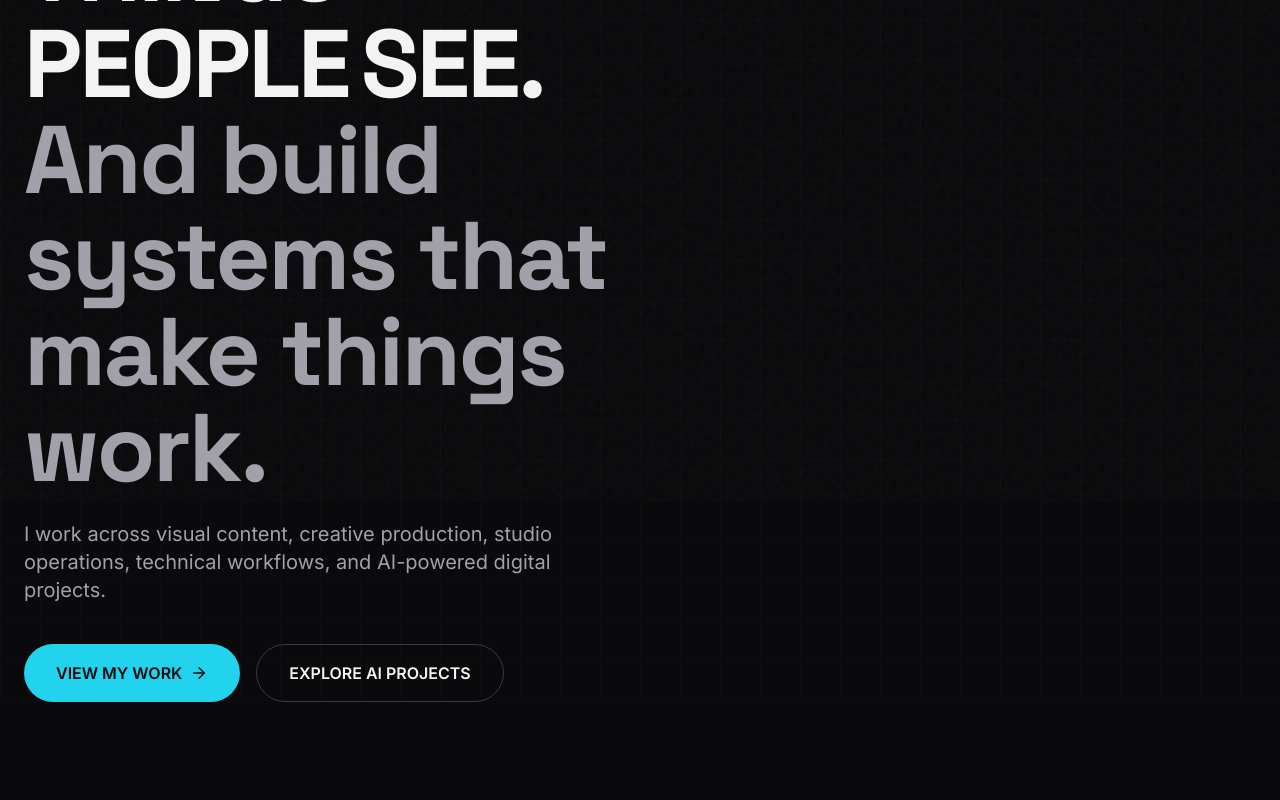
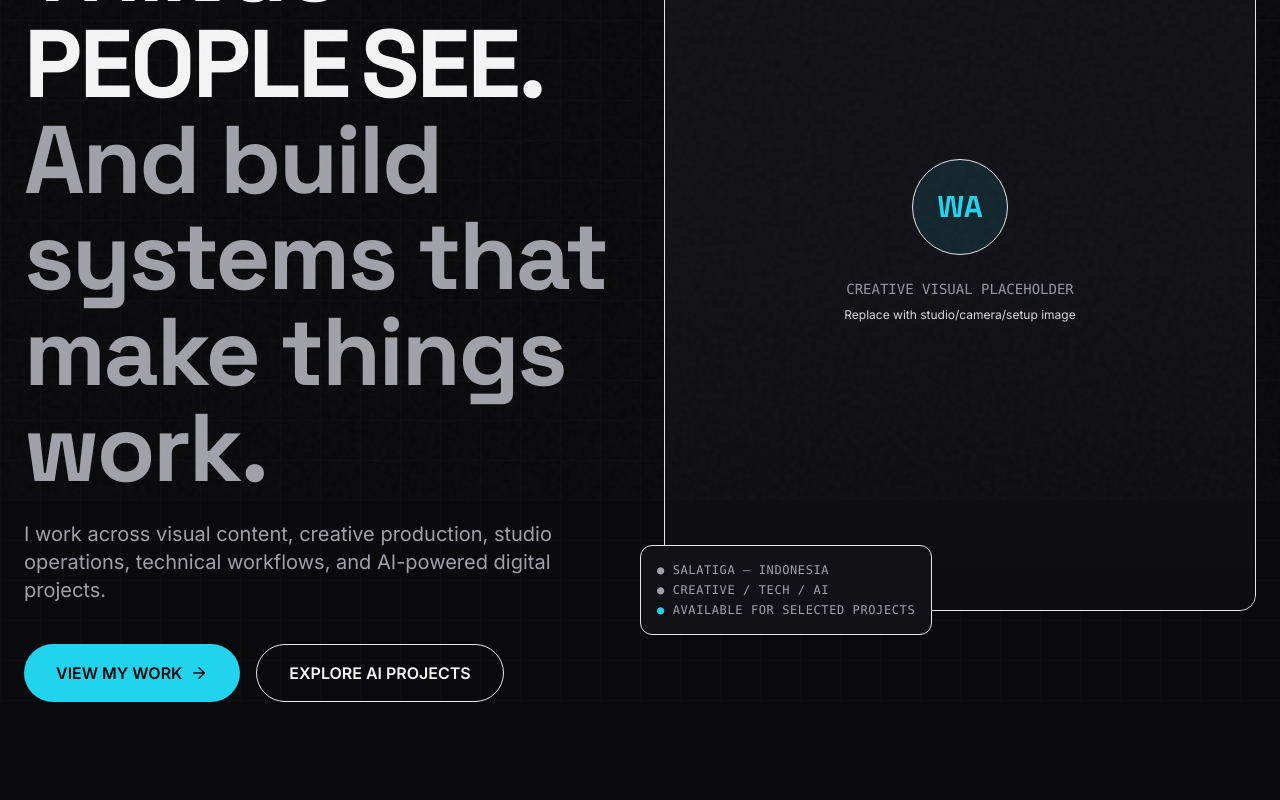
Before and after one commit to afanurkholik/PORTOFOLIOKU, a React (Vite) app: page / in a window 1280 px wide. Shown: the part 300-1100 px from the top of the page. Built offline with nearby package versions, Linux system fonts and the light colour scheme.

Commit message:
Update Hero.jsx

```diff
--- a/src/components/Hero.jsx
+++ b/src/components/Hero.jsx
@@ -1,34 +1,32 @@
 import React from 'react';
 import { motion } from 'framer-motion';
 import { ArrowRight } from 'lucide-react';
-import { useApp } from '../context/AppContext'; // <-- IMPORT CONTEXT
+import { useApp } from '../context/AppContext';
 
 export default function Hero() {
-  const { t } = useApp(); // <-- GUNAKAN HOOK
+  const { t } = useApp();
 
   return (
-    // TAMBAHKAN 'dark:bg-background bg-white' dan 'dark:text-primary text-gray-900'
-    <section className="relative min-h-screen flex items-center pt-20 overflow-hidden dark:bg-background bg-white dark:text-primary text-gray-900 transition-colors duration-300">
-
-      {/* Grid Pattern: Hanya muncul di dark mode agar tidak terlalu ramai di light mode */}
-      <div className="absolute inset-0 bg-grid-pattern bg-[length:40px_40px] opacity-20 dark:opacity-20 opacity-5 pointer-events-none" />
+    <section className="relative min-h-screen flex items-center pt-20 overflow-hidden">
+      <div className="absolute inset-0 bg-grid-pattern bg-[length:40px_40px] opacity-20 pointer-events-none" />
       <div className="absolute top-1/4 left-1/4 w-96 h-96 bg-accent/10 rounded-full blur-[120px] pointer-events-none" />
 
       <div className="max-w-7xl mx-auto px-6 w-full relative z-10">
         <div className="grid lg:grid-cols-2 gap-12 items-center">
-          <motion.div initial={{ opacity: 0, y: 30 }} animate={{ opacity: 1, y: 0 }} transition={{ duration: 0.8 }}>
+          <motion.div
+            initial={{ opacity: 0, y: 30 }}
+            animate={{ opacity: 1, y: 0 }}
+            transition={{ duration: 0.8, ease: "easeOut" }}
+          >
             <p className="text-accent font-mono text-sm tracking-widest mb-6">{t('hero.eyebrow')}</p>
-
             <h1 className="font-display text-5xl md:text-7xl lg:text-8xl font-bold leading-[0.95] tracking-tight mb-6">
               {t('hero.headline').split(' ').map((word, i) => (
                 <span key={i} className="inline-block mr-3">{word}</span>
               ))}
               <br />
-              {/* Di light mode, subheadline pakai gray-500, di dark pakai secondary */}
-              <span className="dark:text-secondary text-gray-500">{t('hero.subheadline')}</span>
+              <span className="text-secondary">{t('hero.subheadline')}</span>
             </h1>
-
-            <p className="dark:text-secondary text-gray-600 text-lg md:text-xl max-w-xl mb-10 leading-relaxed">
+            <p className="text-secondary text-lg md:text-xl max-w-xl mb-10 leading-relaxed">
               {t('hero.description')}
             </p>
 
@@ -37,13 +35,39 @@ export default function Hero() {
                 {t('hero.btnWork')}
                 <ArrowRight size={18} className="group-hover:translate-x-1 transition-transform" />
               </a>
-              <a href="#ai" className="px-8 py-4 border dark:border-white/20 border-gray-300 dark:text-primary text-gray-900 font-semibold rounded-full hover:bg-gray-100 dark:hover:bg-white/5 transition-all">
+              <a href="#ai" className="px-8 py-4 border border-border text-primary font-semibold rounded-full hover:bg-accent-dim transition-all">
                 {t('hero.btnAI')}
               </a>
             </div>
           </motion.div>
 
-          {/* ... (Bagian visual hero tetap sama, pastikan bg-nya pakai dark:bg-surface bg-gray-50) ... */}
+          <motion.div
+            initial={{ opacity: 0, scale: 0.95 }}
+            animate={{ opacity: 1, scale: 1 }}
+            transition={{ duration: 0.8, delay: 0.2 }}
+            className="relative hidden lg:block"
+          >
+            <div className="aspect-[4/5] rounded-2xl overflow-hidden border border-border bg-surface relative group">
+              <div className="absolute inset-0 flex items-center justify-center">
+                <div className="text-center p-8">
+                  <div className="w-24 h-24 mx-auto mb-6 rounded-full bg-accent-dim flex items-center justify-center border border-accent/20">
+                    <span className="font-display text-3xl font-bold text-accent">WA</span>
+                  </div>
+                  <p className="text-secondary font-mono text-sm">CREATIVE VISUAL PLACEHOLDER</p>
+                  <p className="text-secondary/50 text-xs mt-2">Replace with studio/camera/setup image</p>
+                </div>
+              </div>
+              <div className="absolute inset-0 bg-gradient-to-t from-background via-transparent to-transparent opacity-60" />
+            </div>
+
+            <div className="absolute -bottom-6 -left-6 bg-surface border border-border rounded-xl p-4 backdrop-blur-sm">
+              {['meta1', 'meta2', 'meta3'].map((key, i) => (
+                <p key={i} className="font-mono text-xs text-secondary tracking-wider mb-1 last:mb-0">
+                  <span className={i === 2 ? 'text-accent' : 'text-primary/20'}>●</span> {t(`hero.${key}`)}
+                </p>
+              ))}
+            </div>
+          </motion.div>
         </div>
       </div>
     </section>
```
